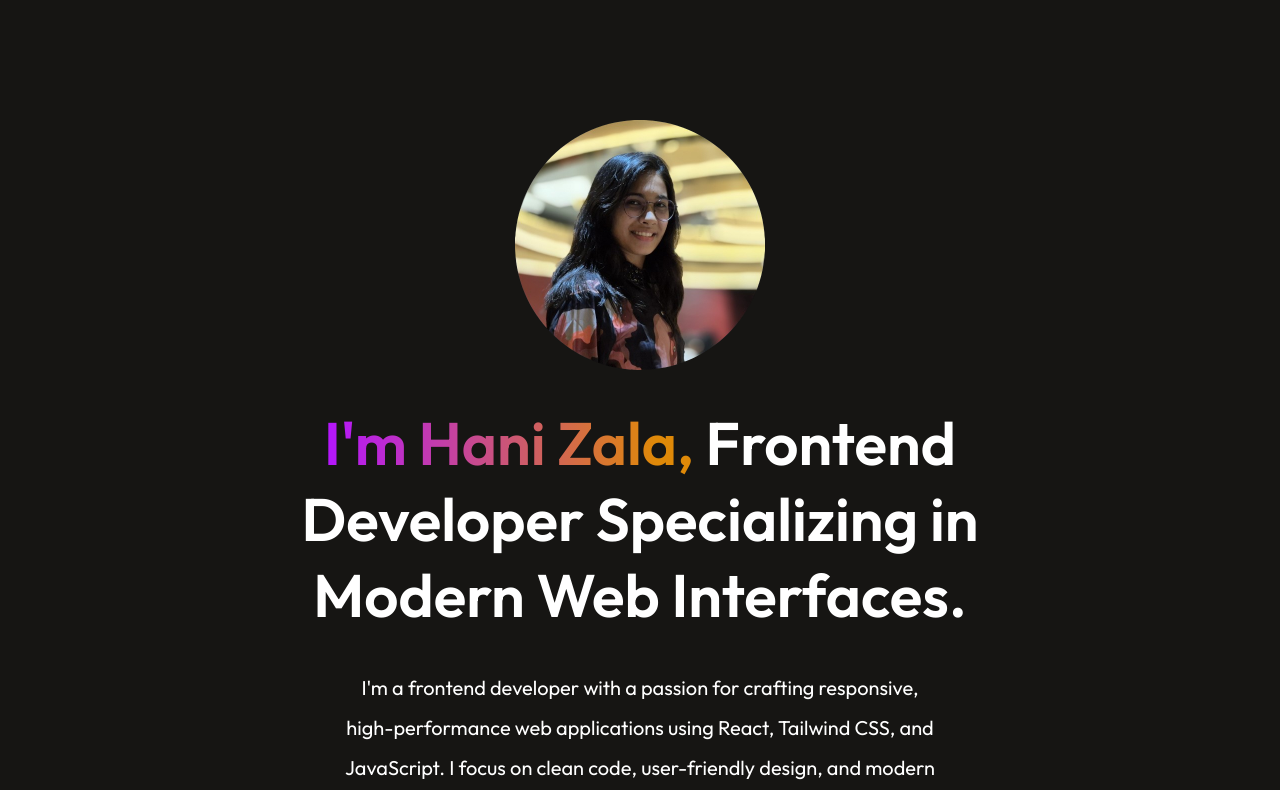
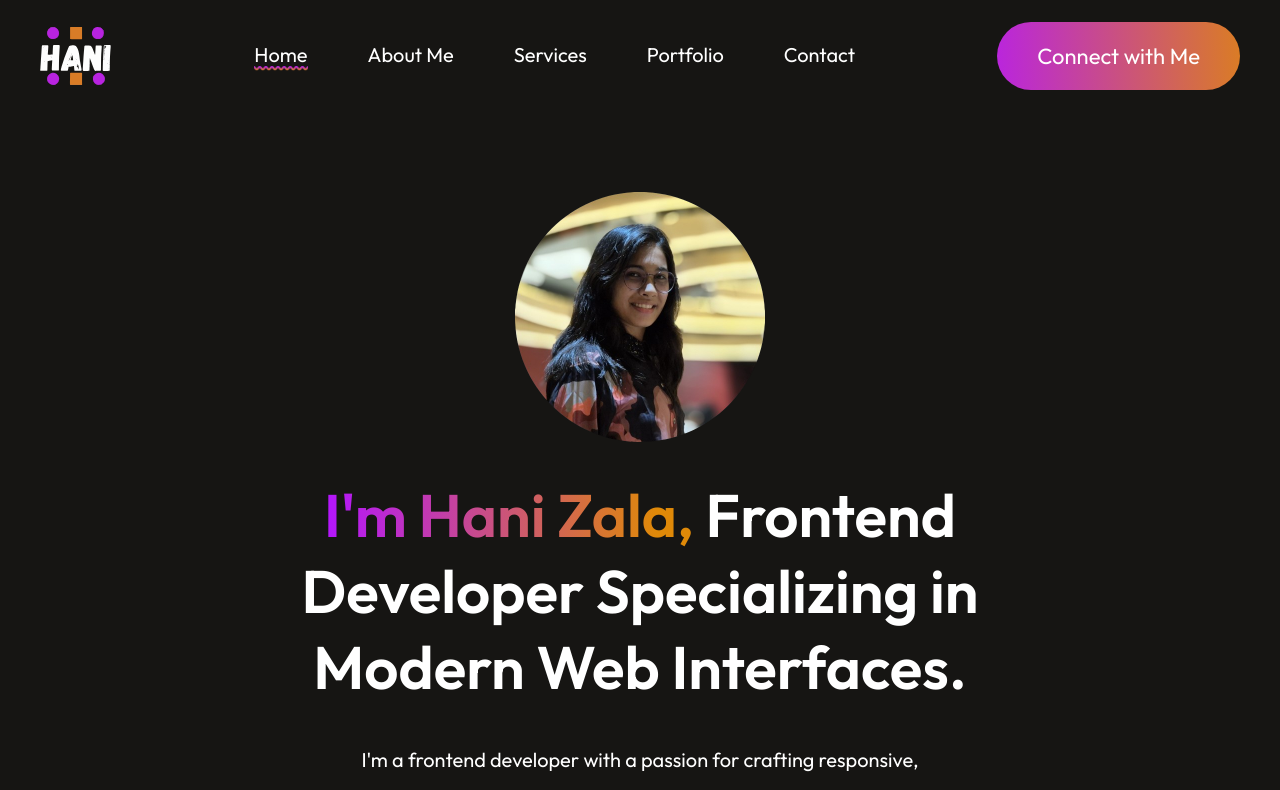
Before and after one commit to Hani239/Portfolio, a React (Vite) app: page / in a window 1280 px wide. Shown: the top 790 px of the page. Built offline with nearby package versions, Linux system fonts and the light colour scheme.

Commit message:
Navbar underline effect created

```diff
--- a/src/App.jsx
+++ b/src/App.jsx
@@ -10,7 +10,7 @@ import Footer from './Components/Footer/Footer'
 const App = () => {
   return (
     <div className="page-container">
-      {/* <Navbar/> */}
+      <Navbar/>
       <Banner/>
       <About/>
       <Services/>
--- a/src/Components/Navbar/Navbar.css
+++ b/src/Components/Navbar/Navbar.css
@@ -2,7 +2,7 @@
     display: flex;
     align-items: center;
     justify-content: space-between;
-    margin:20px 170px;
+    /* margin:20px 170px; */
 }
 
 .nav-menu{
@@ -11,6 +11,31 @@
     list-style: none;
     gap: 60px;
     font-size: 20px;
+    list-style: none;
+}
+
+.nav-menu li {
+  cursor: pointer;
+}
+
+.nav-item {
+  position: relative;
+  display: inline-block;
+  text-align: center;
+}
+
+.nav-item p {
+  margin: 0;
+  padding-bottom: 4px;
+}
+
+.underline {
+  position: absolute;
+  left: 0;
+  bottom: 0;
+  height: 5px;
+  width: 100%;
+  object-fit: cover;
 }
 
 .nav-connect{
--- a/src/Components/Navbar/Navbar.jsx
+++ b/src/Components/Navbar/Navbar.jsx
@@ -1,19 +1,49 @@
-import React from 'react'
+import React, { useState } from 'react'
 import './Navbar.css'
 import logo from '../../assets/logo.svg'
+import underline from '../../assets/curve.png'
 
 const Navbar = () => {
+
+  const [menu, setMenu] = useState("home");
+
   return (
     <div className='navbar'>
-        <img src={logo} alt="logo" width={72} />
-        <ul className="nav-menu">
-            <li>Home</li>
-            <li>About Me</li>
-            {/* <li>Services</li> */}
-            <li>Portfolio</li>
-            <li>Contact</li>
-        </ul>
-        <div className="nav-connect">Connect with Me</div>
+      <img src={logo} alt="logo" width={72} />
+      <ul className="nav-menu">
+        <li onClick={() => setMenu("home")}>
+          <div className="nav-item">
+            <p>Home</p>
+            {menu === "home" && <img className="underline" src={underline} alt="underline" />}
+          </div>
+        </li>
+        <li onClick={() => setMenu("about")}>
+          <div className="nav-item">
+            <p>About Me</p>
+            {menu === "about" && <img className="underline" src={underline} alt="underline" />}
+          </div>
+        </li>
+        <li onClick={() => setMenu("services")}>
+          <div className="nav-item">
+            <p>Services</p>
+            {menu === "services" && <img className="underline" src={underline} alt="underline" />}
+          </div>
+        </li>
+        <li onClick={() => setMenu("work")}>
+          <div className="nav-item">
+            <p>Portfolio</p>
+            {menu === "work" && <img className="underline" src={underline} alt="underline" />}
+          </div>
+        </li>
+        <li onClick={() => setMenu("contact")}>
+          <div className="nav-item">
+            <p>Contact</p>
+            {menu === "contact" && <img className="underline" src={underline} alt="underline" />}
+          </div>
+        </li>
+      </ul>
+
+      <div className="nav-connect">Connect with Me</div>
     </div>
   )
 }
```
